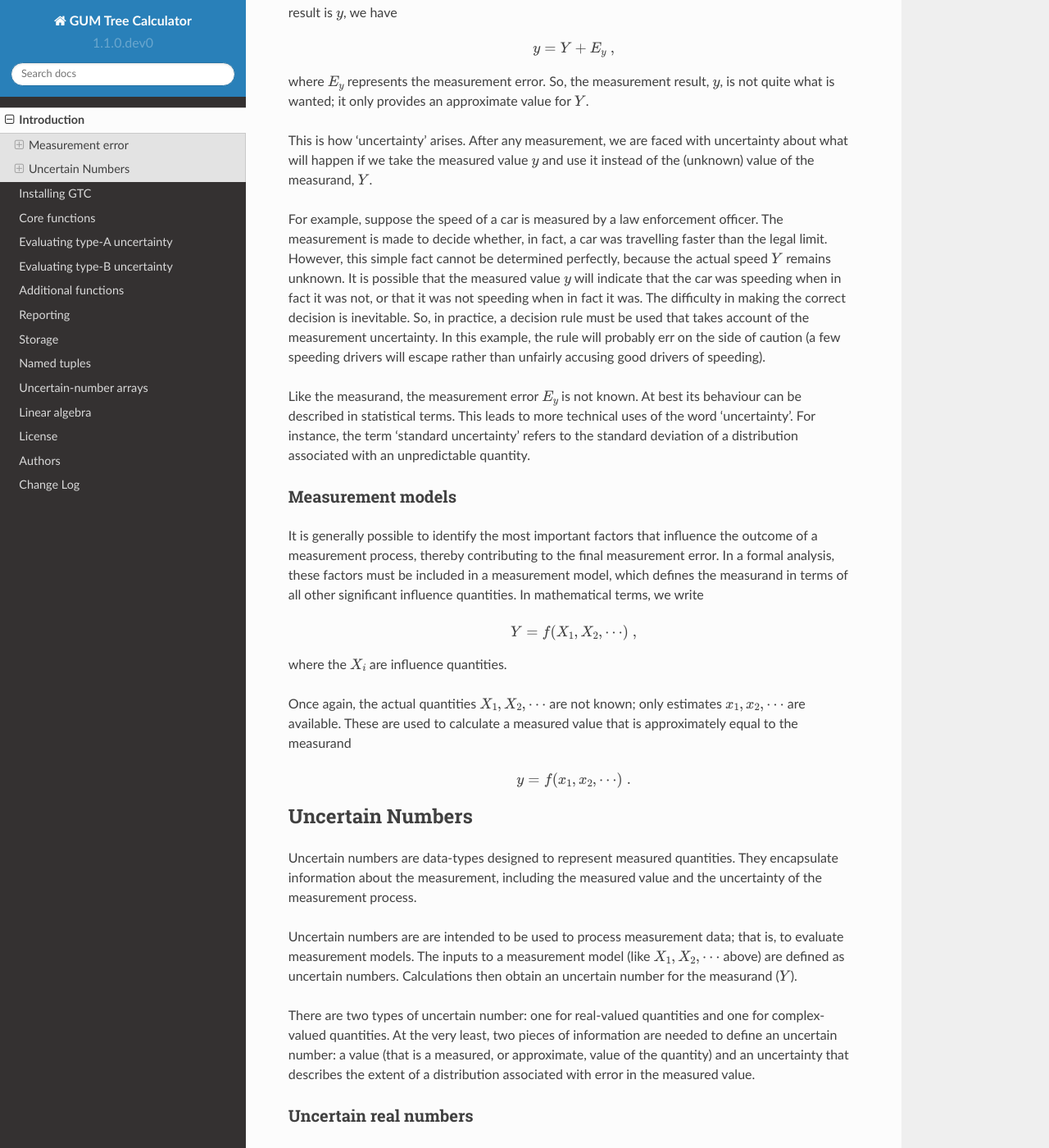
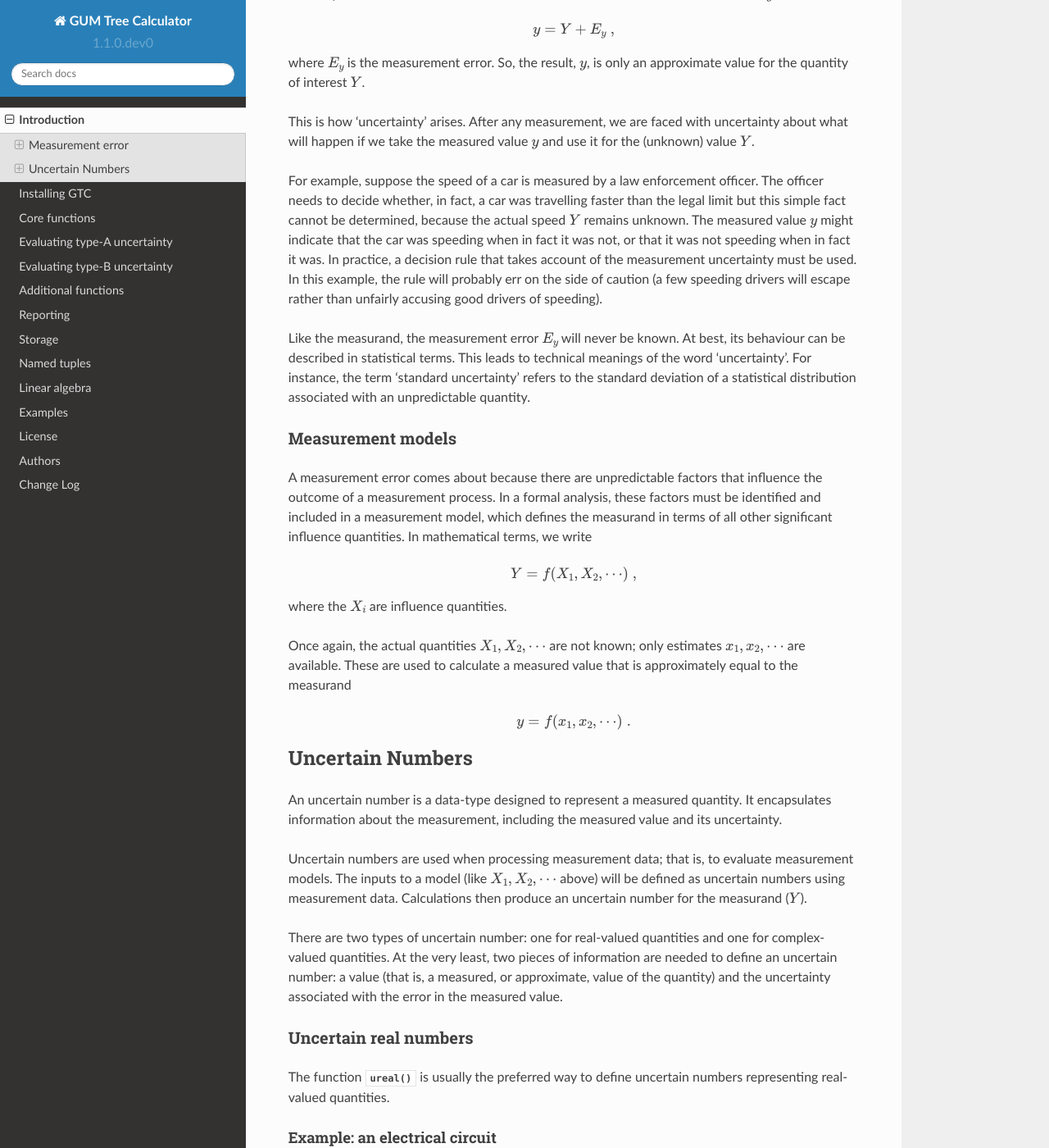
Before and after one commit to MSLNZ/GTC, a Sphinx documentation site: the page built from docs/API/uncertain_numbers.rst, in a window 1280 px wide and 1400 px high, scrolled down 645 px. Shown: the whole window at 82% size. Built offline with Sphinx 7.4.7 and the Read the Docs theme 2.0.0, drawn with Linux system fonts in a browser that asks for light colours; some of the changed text lies outside the part shown.

Commit message:
Changes to the docs. Mostly related to UncertainArray.

```diff
--- /dev/null
+++ b/docs/API/examples_section.rst
@@ -0,0 +1,6 @@
+Examples
+--------
+.. toctree::
+   :maxdepth: 2
+
+    Examples using uarray <uarray.rst>
--- a/docs/API/uncertain_numbers.rst
+++ b/docs/API/uncertain_numbers.rst
@@ -7,32 +7,33 @@
 .. contents::
    :local:
 
-The GUM Tree calculator (``GTC``) is a data processing tool that uses `uncertain numbers` to represent measured quantities, and automates the evaluation of uncertainty when derived quantities are calculated from measured data.
+The GUM Tree calculator (``GTC``) is a data processing tool that uses `uncertain numbers` to represent measured quantities. ``GTC`` automates evaluation of uncertainty in derived quantities when they are calculated from measured data.
 
 .. _measurement_error:
 
 Measurement error
 =================
 
-A measurement obtains information about a quantity; but the quantity itself (the *measurand*) is never determined exactly, it can only be estimated. There is always some *measurement error* involved. Writing this as an equation, where the unknown measurand is :math:`Y` and the measurement result is :math:`y`, we have
+A measurement obtains information about a quantity, but the quantity itself (the *measurand*) is never determined exactly. There is always some *measurement error* involved. This can be expressed as an equation, where the unknown measurand is :math:`Y` and the measurement result is :math:`y`, we have
 
 .. math::
 
     y = Y + E_y\; ,
 
-where :math:`E_y` represents the measurement error. So, the measurement result, :math:`y`, is not quite what is wanted; it only provides an approximate value for :math:`Y`.
+where :math:`E_y` is the measurement error. So, the result, :math:`y`, is only an approximate value for the quantity of interest :math:`Y`.
 
-This is how 'uncertainty' arises. After any measurement, we are faced with uncertainty about what will happen if we take the measured value :math:`y` and use it instead of the (unknown) value of the measurand, :math:`Y`.
+This is how 'uncertainty' arises. After any measurement, we are faced with uncertainty about what will happen if we take the measured value :math:`y` and use it for the (unknown) value  :math:`Y`.
 
-For example, suppose the speed of a car is measured by a law enforcement officer. The measurement is made to decide whether, in fact, a car was travelling faster than the legal limit. However, this simple fact cannot be determined perfectly, because the actual speed :math:`Y` remains unknown. It is possible that the measured value :math:`y` will indicate that the car was speeding when in fact it was not, or that it was not speeding when in fact it was. The difficulty in making the correct decision is inevitable. So, in practice, a decision rule must be used that takes account of the measurement uncertainty. In this example, the rule will probably err on the side of caution (a few speeding drivers will escape rather than unfairly accusing good drivers of speeding).
+For example, suppose the speed of a car is measured by a law enforcement officer. The officer needs to decide whether, in fact, a car was travelling faster than the legal limit but this simple fact cannot be determined, because the actual speed :math:`Y` remains unknown. The measured value :math:`y` might indicate that the car was speeding when in fact it was not, or that it was not speeding when in fact it was. In practice, a decision rule that takes account of the measurement uncertainty must be used. In this example, the rule will probably err on the side of caution (a few speeding drivers will escape rather than unfairly accusing good drivers of speeding).
 
-Like the measurand, the measurement error :math:`E_y` is not known. At best its behaviour can be described in statistical terms. This leads to more technical uses of the word 'uncertainty'. For instance, the term 'standard uncertainty' refers to the standard deviation of a distribution associated with an unpredictable quantity.
+Like the measurand, the measurement error :math:`E_y` will never be known. At best, its behaviour can be described in statistical terms. This leads to technical meanings of the word 'uncertainty'. For instance, the term 'standard uncertainty' refers to the standard deviation of a statistical distribution associated with an unpredictable quantity.
 
 .. _measurement_models:
 
 Measurement models
 ------------------
-It is generally possible to identify the most important factors that influence the outcome of a measurement process, thereby contributing to the final measurement error. In a formal analysis, these factors must be included in a measurement model, which defines the measurand in terms of all other significant influence quantities. In mathematical terms, we write
+A measurement error comes about because there are unpredictable factors that influence the outcome of a measurement process.
+In a formal analysis, these factors must be identified and included in a measurement model, which defines the measurand in terms of all other significant influence quantities. In mathematical terms, we write
 
 .. math::
 
@@ -50,16 +51,16 @@
 Uncertain Numbers
 =================
 
-Uncertain numbers are data-types designed to represent measured quantities. They encapsulate information about the measurement, including the measured value and the uncertainty of the measurement process.
+An uncertain number is a data-type designed to represent a measured quantity. It encapsulates information about the measurement, including the measured value and its uncertainty.
 
-Uncertain numbers are are intended to be used to process measurement data; that is, to evaluate measurement models. The inputs to a measurement model (like :math:`X_1, X_2, \cdots` above) are defined as uncertain numbers. Calculations then obtain an uncertain number for the measurand (:math:`Y`).
+Uncertain numbers are used when processing measurement data; that is, to evaluate measurement models. The inputs to a model (like :math:`X_1, X_2, \cdots` above) will be defined as uncertain numbers using measurement data. Calculations then produce an uncertain number for the measurand (:math:`Y`).
 
-There are two types of uncertain number: one for real-valued quantities and one for complex-valued quantities. At the very least, two pieces of information are needed to define an uncertain number: a value (that is a measured, or approximate, value of the quantity) and an uncertainty that describes the extent of a distribution associated with error in the measured value.
+There are two types of uncertain number: one for real-valued quantities and one for complex-valued quantities. At the very least, two pieces of information are needed to define an uncertain number: a value (that is, a measured, or approximate, value of the quantity) and the uncertainty associated with the error in the measured value.
 
 Uncertain real numbers
 ----------------------
 
-The function :func:`~core.ureal` is often used to define uncertain real number inputs.
+The function :func:`~core.ureal` is usually the preferred way to define uncertain numbers representing real-valued quantities.
 
 Example: an electrical circuit
 ~~~~~~~~~~~~~~~~~~~~~~~~~~~~~~
@@ -68,31 +69,31 @@
 
 The measured values are :math:`x_V = 0.1\, \mathrm{V}` and :math:`x_I = 15\,\mathrm{mA}`, with standard uncertainties :math:`u(x_V) = 1\, \mathrm{mV}` and :math:`u(x_I) = 0.5\,\mathrm{mA}`, respectively.
 
-Uncertain numbers for :math:`V` and :math:`I` are defined using :func:`~core.ureal` ::
+Uncertain numbers for :math:`V` and :math:`I` are defined by ::
 
 	>>> V = ureal(0.1,1E-3)
 	>>> I = ureal(15E-3,0.5E-3)
 
-The resistance can be calculated from these uncertain numbers directly using Ohm's law ::
+and then the resistance can be calculated directly using Ohm's law ::
 
     >>> R = V/I
     >>> print(R)
     6.67(23)
 
-We obtain a measured value of resistance :math:`x_R = 6.67 \,\Omega`, which is an estimate (or approximation) for :math:`R`, the measurand. The standard uncertainty in :math:`x_R` as an estimate of :math:`R` is :math:`0.23 \,\Omega`.
+The measured value of resistance :math:`x_R = 6.67 \,\Omega` is an estimate (approximation) for :math:`R`, the standard uncertainty in :math:`x_R` as an estimate of :math:`R` is :math:`0.23 \,\Omega`.
 
 Example: height of a flag pole
 ~~~~~~~~~~~~~~~~~~~~~~~~~~~~~~
 
-Suppose a flag is flying from a pole that has been measured to be 15 metres away from an observer (with an uncertainty of 3 cm). The angle between horizontal and line-of-sight to the top of the pole is measured as 38 degrees (with an uncertainty of 2 degrees). The question is: how high is the flag?
+Suppose a flag is flying from a pole that is 15 metres away from an observer (with an uncertainty of 3 cm). The angle between horizontal and line-of-sight to the top of the pole is 38 degrees (with an uncertainty of 2 degrees). How high is the top of the pole?
 
-A measurement model expresses the relationship between the quantities involved: the height of the pole :math:`H`, the distance to the base of the pole :math:`B` and the line-of-sight angle :math:`\Phi`,
+A measurement model should express a relationship between the quantities involved: the height of the pole :math:`H`, the distance to the base of the pole :math:`B` and the line-of-sight angle :math:`\Phi`,
 
 .. math::
 
     H = B \tan\Phi \;.
 
-To calculate the height, we create uncertain numbers representing the measured quantities and use the model. ::
+To calculate the height, we create uncertain numbers representing the measured quantities and use the model ::
 
     >>> B = ureal(15,3E-2)
     >>> Phi = ureal(math.radians(38),math.radians(2))
@@ -100,7 +101,7 @@
     >>> print(H)
     11.72(84)
 
-The result 11.7 metres is our best estimate of the height :math:`H`. The standard uncertainty of this value, as an estimate of the actual height, is 0.8 metres.
+The result :math:`x_H = 11.7` metres is our best estimate of the height :math:`H`. The standard uncertainty of this value, as an estimate of the actual height, is 0.8 metres.
 
 It is important to note that uncertain-number calculations are open ended. In this case, for example, we can keep going and evaluate what the observer angle would be at 20 metres from the pole (the uncertainty in the base distance remains 3 cm) ::
 
@@ -112,25 +113,25 @@
     >>> print(Phi_20_deg)
     30.4(1.8)
 
-The value of 30.4 degrees obtained for the angle, at 20 metres from the pole, has a standard uncertainty of 1.8 degrees.
+The angle of 30.4 degrees at 20 metres from the pole has a standard uncertainty of 1.8 degrees.
 
 Uncertain complex numbers
 -------------------------
 
-The function :func:`~core.ucomplex` is often used to define uncertain complex number inputs.
+The function :func:`~core.ucomplex` is usually preferred for defining uncertain complex numbers.
 
 Example: AC electric circuit
 ~~~~~~~~~~~~~~~~~~~~~~~~~~~~
 
-Suppose measurements have been made of: the alternating current :math:`i` flowing in an electrical circuit, the voltage :math:`v` across a circuit element and the phase :math:`\phi` of the voltage with respect to the current. The measured values are: :math:`x_v \approx 4.999\, \mathrm{V}`, :math:`x_i \approx 19.661\,\mathrm{mA}` and :math:`x_\phi \approx 1.04446\,\mathrm{rad}`, with standard uncertainties :math:`u(x_v) = 0.0032\, \mathrm{V}`, :math:`u(x_i) = 0.0095\,\mathrm{mA}` and :math:`u(x_\phi) = 0.00075\,\mathrm{rad}`.
+Suppose measurements have been made of: the alternating current :math:`i` flowing in an electrical circuit, the voltage :math:`v` across a circuit element and the phase :math:`\phi` of the voltage with respect to the current. The measured values are: :math:`x_v \approx 4.999\, \mathrm{V}`, :math:`x_i \approx 19.661\,\mathrm{mA}` and :math:`x_\phi \approx 1.04446\,\mathrm{rad}`, with standard uncertainties :math:`u(x_v) = 0.0032\, \mathrm{V}`, :math:`u(x_i) = 0.0095\,\mathrm{mA}` and :math:`u(x_\phi) = 0.00075\,\mathrm{rad}`, respectively.
 
-Uncertain numbers for the quantities :math:`v`, :math:`i` and :math:`\phi` can be defined using :func:`~core.ucomplex`::
+Uncertain numbers for the quantities :math:`v`, :math:`i` and :math:`\phi` can be defined ::
 
     >>> v = ucomplex(complex(4.999,0),(0.0032,0))
     >>> i = ucomplex(complex(19.661E-3,0),(0.0095E-3,0))
     >>> phi = ucomplex(complex(0,1.04446),(0,0.00075))
 
-Note, in these definitions, the uncertainty argument is a pair of numbers. These represent the standard uncertainties associated with measured values of the real and imaginary components.
+Note, the uncertainty argument is a pair of numbers in these definitions. These are the standard uncertainties associated with measured values of the real and imaginary components.
 
 The complex impedance is ::
 
@@ -156,7 +157,7 @@
 
 Uncertain number objects have attributes that provide access to: the measured value (the estimate), the uncertainty (of the estimate) and the degrees of freedom (associated with the uncertainty) (see :class:`~lib.UncertainReal`).
 
-Continuing with the flagpole example, the attributes ``x``, ``u``, ``df`` can be used to show the value, the uncertainty and the degrees-of-freedom (which is infinity), respectively ::
+Continuing with the flagpole example, the attributes ``x``, ``u``, ``df`` obtain the value, the uncertainty and the degrees-of-freedom (which is infinity), respectively ::
 
     >>> H.x
     11.719284397600761
@@ -177,9 +178,9 @@
 Uncertain numbers and measurement errors
 ----------------------------------------
 
-It is often is helpful to to formulate problems by explicitly acknowledging measurement errors. As we have said above, these errors are not known exactly; many will be residual quantities with estimates of zero or unity. However, errors usually have a physical meaning in the model that can be identified and it is often useful to do so.
+It is often is helpful to to formulate measurement models that explicitly acknowledge measurement errors. As we said above, these errors are not known exactly; many will be residual quantities with estimates of zero or unity. However, errors have a physical meaning and it is often useful to identify them in the model.
 
-In the context of the example above, the errors associated with measured values of :math:`B` and :math:`\Phi` were not identified. We can introduce these terms as :math:`E_b` and :math:`E_\phi`. Then, the measured values :math:`b=15\,\mathrm{m}` and :math:`\phi=38 \, \mathrm{deg}` are related to the quantities of interest as
+In the example above, errors associated with measured values of :math:`B` and :math:`\Phi` were not identified but we can do so now by introducing the terms :math:`E_b` and :math:`E_\phi`. The measured values :math:`b=15\,\mathrm{m}` and :math:`\phi=38 \, \mathrm{deg}` are related to the quantities of interest as
 
 .. math ::
 
@@ -188,9 +189,9 @@
         \Phi = \phi - E_\phi
 
 
-Our best estimates of these errors :math:`E_b \approx 0` and :math:`E_\phi \approx 0` are trivial, but uncertainties can now be correctly associated with these unpredictable errors :math:`u(E_b)=3\times 10^{2}\, \mathrm{m}` and  :math:`u(E_\phi)=2\, \mathrm{deg}`, not with the invariant quantities :math:`B` and :math:`\Phi`.
+Our best estimates of these errors are trivial, :math:`E_b \approx 0` and :math:`E_\phi \approx 0`, but the actual values are unpredictable and give rise to uncertainty in the height of the pole. It is appropriate to attribute the standard uncertainties :math:`u(E_b)=3\times 10^{2}\, \mathrm{m}` and  :math:`u(E_\phi)=2\, \mathrm{deg}` to measurement errors, rather than associate uncertainty with the fixed quantities :math:`B` and :math:`\Phi`.
 
-The calculation can be carried out simply as ::
+The calculation becomes ::
 
     >>> B = 15 - ureal(0,3E-2,label='E_b')
     >>> Phi = math.radians(38) - ureal(0,math.radians(2),label='E_phi')
@@ -198,9 +199,9 @@
     >>> print(H)
     11.72(84)
 
-This calculation reflects our understanding of the problem better: the numbers :math:`b=15` and :math:`\phi=38` are known, there is nothing 'uncertain' about their values. What is uncertain, however, is how to correct for the unknown errors :math:`E_b` and :math:`E_\phi`.
+This reflects our understanding of the problem better: the numbers :math:`b=15` and :math:`\phi=38` are known, there is nothing 'uncertain' about their values. What is uncertain are the unknown measurement errors :math:`E_b` and :math:`E_\phi`.
 
-The use of labels, when defining the uncertain numbers, allows us to display an uncertainty budget (see :func:`~reporting.budget`) ::
+When defining uncertain numbers, setting labels allows an uncertainty budget to be displayed later (see :func:`~reporting.budget`). For instance, ::
 
     >>> for cpt in rp.budget(H):
     ...     print("{0.label}: {0.u:.3f}".format(cpt))
```
Also changed, not shown: other parts of docs/API/uncertain_numbers.rst (+1 -1 lines), docs/API/linear_algebra.rst (+22 -7 lines), docs/API/uarray.rst (+10 -27 lines), docs/index.rst (+7 -1 lines), 4 other files.
